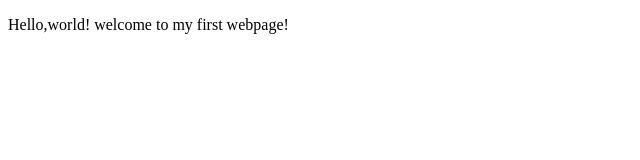
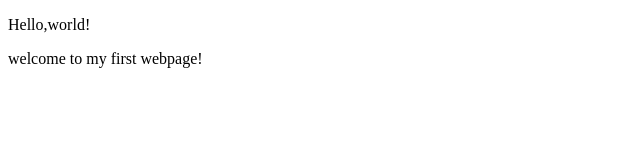
Before and after one commit to Thuku7/super-journey, a plain HTML site: page my-first-website.html in a window 1280 px wide. Shown: the whole page, without its empty margins (0-640 px from the left). Drawn offline with Linux system fonts and the light colour scheme.

Commit message:
add paragraph block element

```diff
--- a/my-first-website.html
+++ b/my-first-website.html
@@ -4,6 +4,7 @@
     <title>My first webpage!</title>
   </head>
   <body>
-<p>Hello,world! welcome to my first webpage!</p>
+    <p>Hello,world!</p>
+    <p>welcome to my first webpage!</p>
   </body>
 </html>
```
